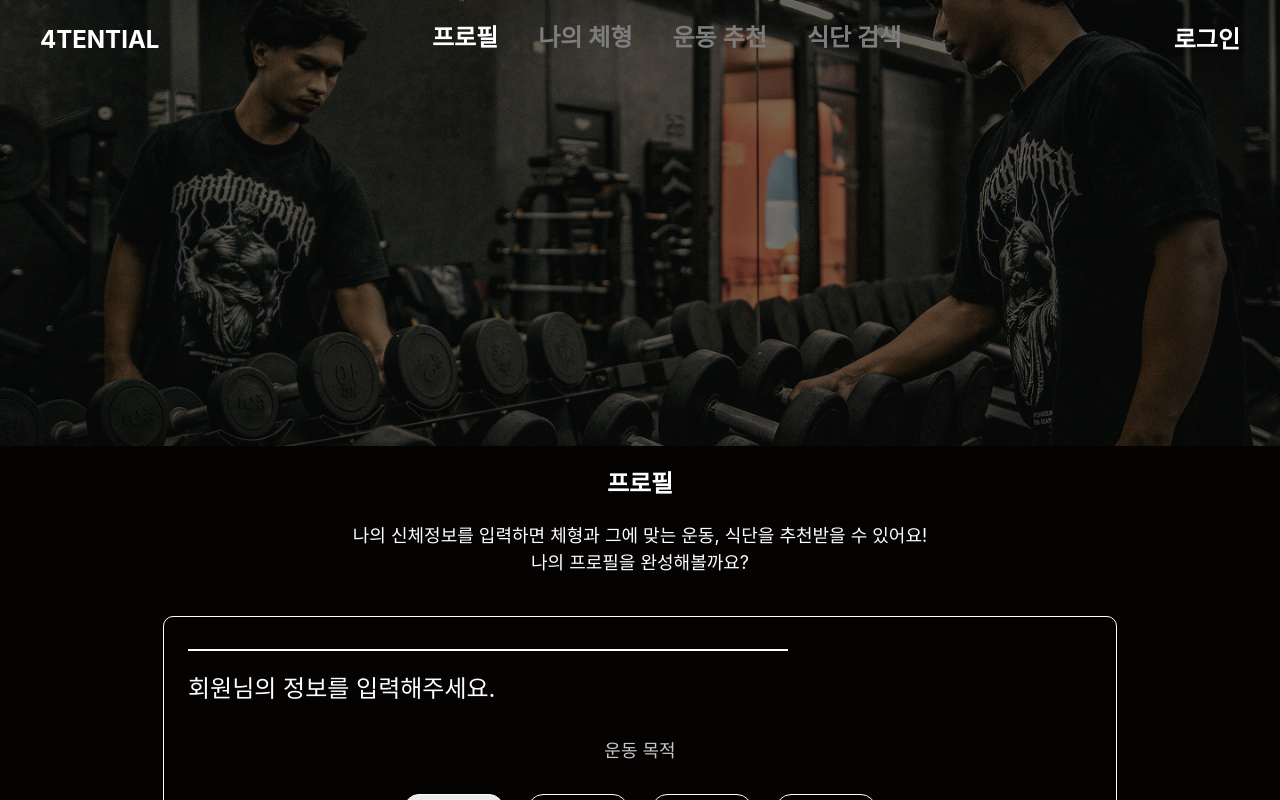
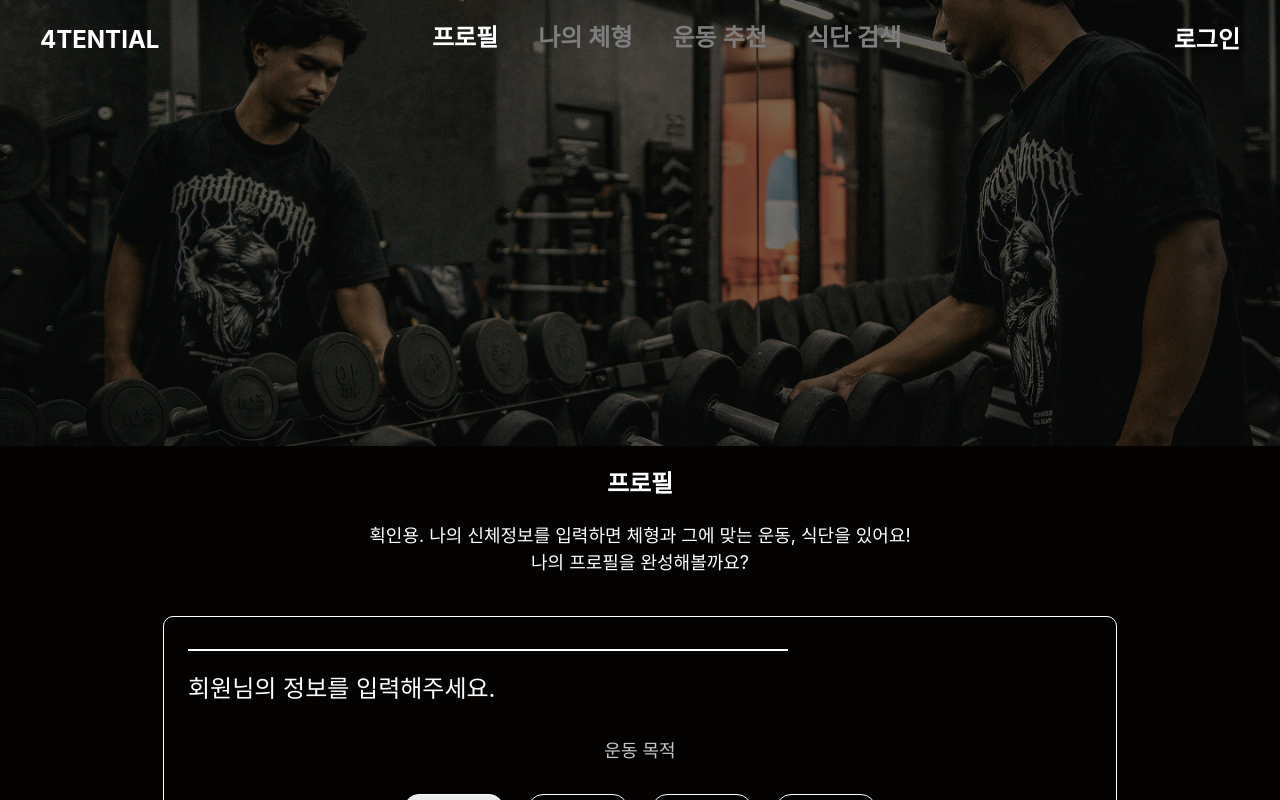
Before and after one commit to songjiwon17/4tential, a React (Create React App) app: page / in a window 1280 px wide. Shown: the top 800 px of the page. Built offline with nearby package versions, Linux system fonts and the light colour scheme.

Commit message:
main branch push 확인용

```diff
--- a/src/pages/profile/ProfileTitle.js
+++ b/src/pages/profile/ProfileTitle.js
@@ -8,7 +8,7 @@ const ProfileTitle = () => {
       <SubText
         subText={
           <>
-            나의 신체정보를 입력하면 체형과 그에 맞는 운동, 식단을 추천받을 수
+            획인용. 나의 신체정보를 입력하면 체형과 그에 맞는 운동, 식단을
             있어요!
             <br />
             나의 프로필을 완성해볼까요?
```
